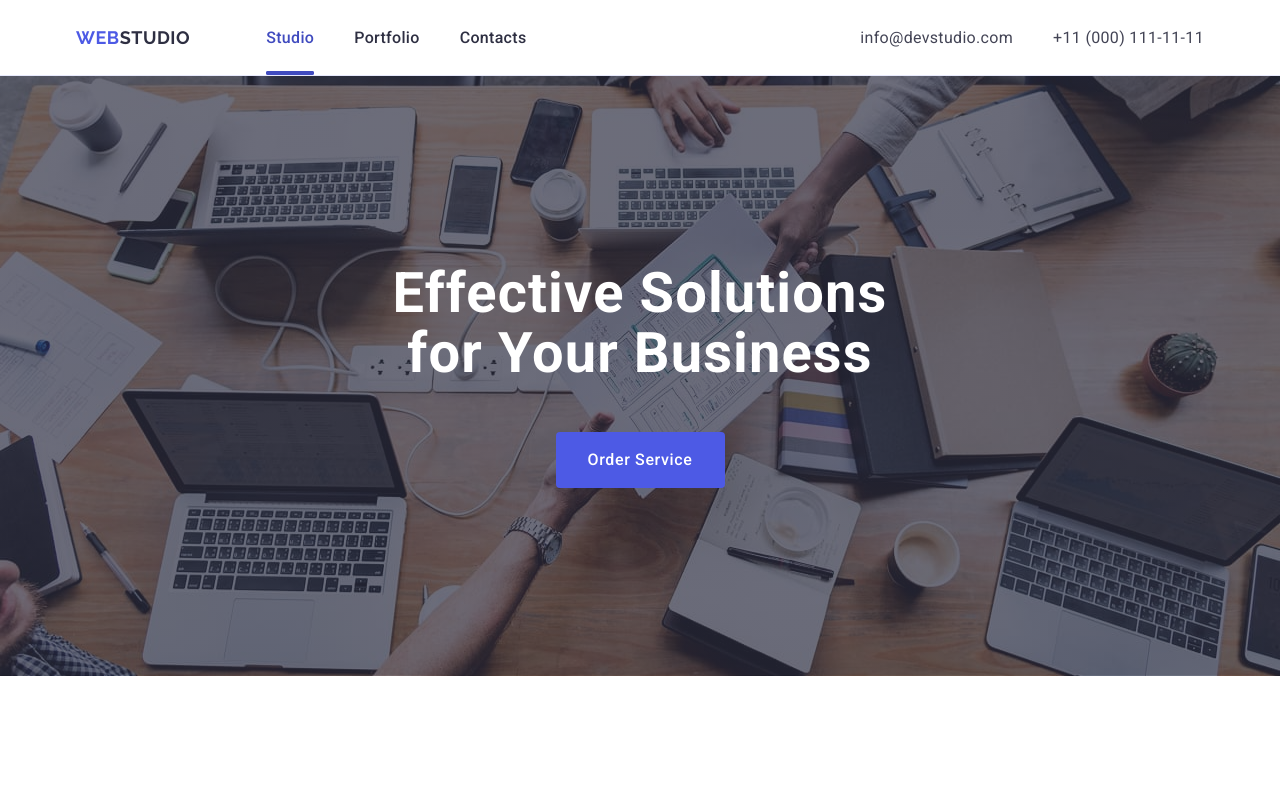
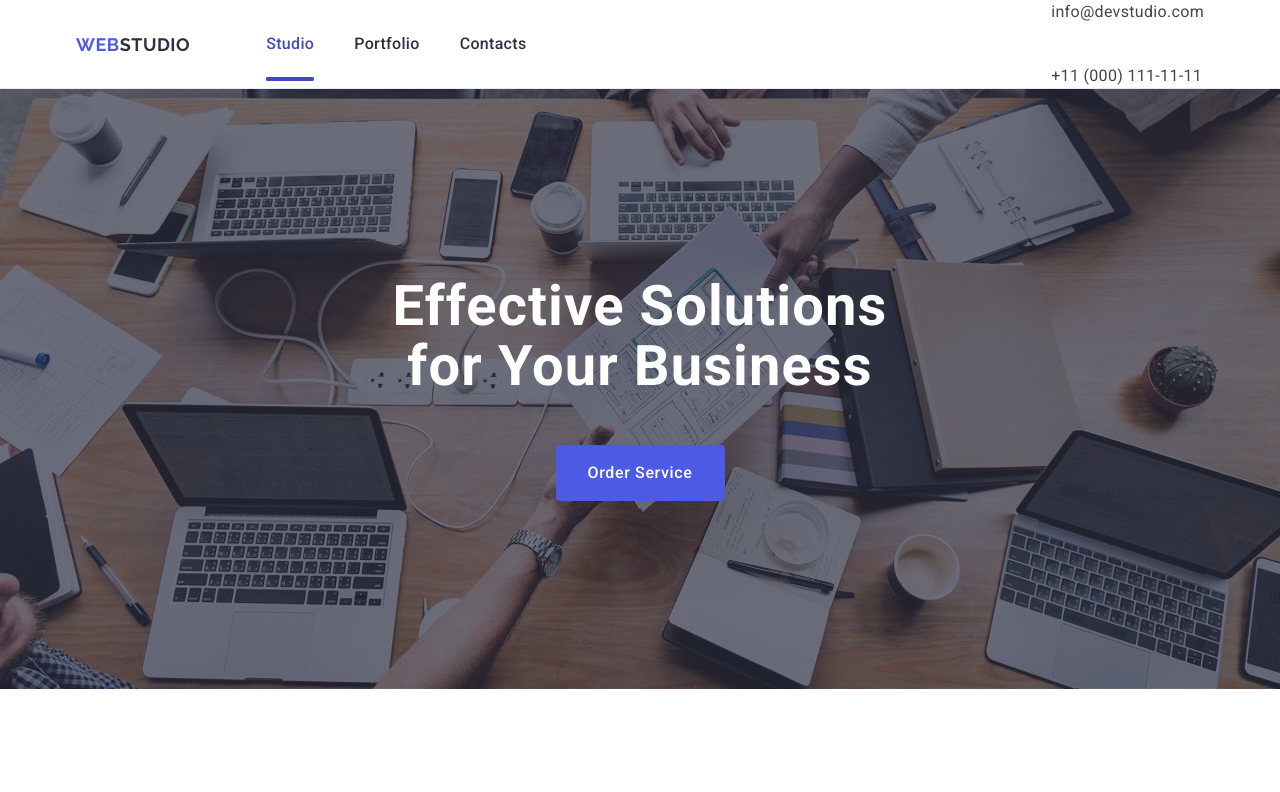
Before and after one commit to marianinahub/goit-markup-hw-06, a plain HTML site: page index.html in a window 1280 px wide. Shown: the top 792 px of the page. Drawn offline with nearby package versions, Linux system fonts and the light colour scheme.

Commit message:
homework 6

```diff
--- a/css/styles.css
+++ b/css/styles.css
@@ -218,22 +218,20 @@ img {
 
 @media screen and (min-width: 768px) {
     .header-list-contacts {
-        display: block;
+        display: flex;
+        flex-direction: column;
     }
 
-        .header-list-contacts .link-contacts:first-child {
-            margin-bottom: 12px;
+        .header-list-contacts {
+            gap: 12px;
         }
-}
+    }
 
 @media screen and (min-width: 1158px) {
     .header-list-contacts {
         display: flex;
             gap: 40px;
     }
-          .header-list-contacts .link-contacts:first-child {
-              margin-bottom: 0;
-          }
 }
 .link-contacts {
     display: flex;
```
